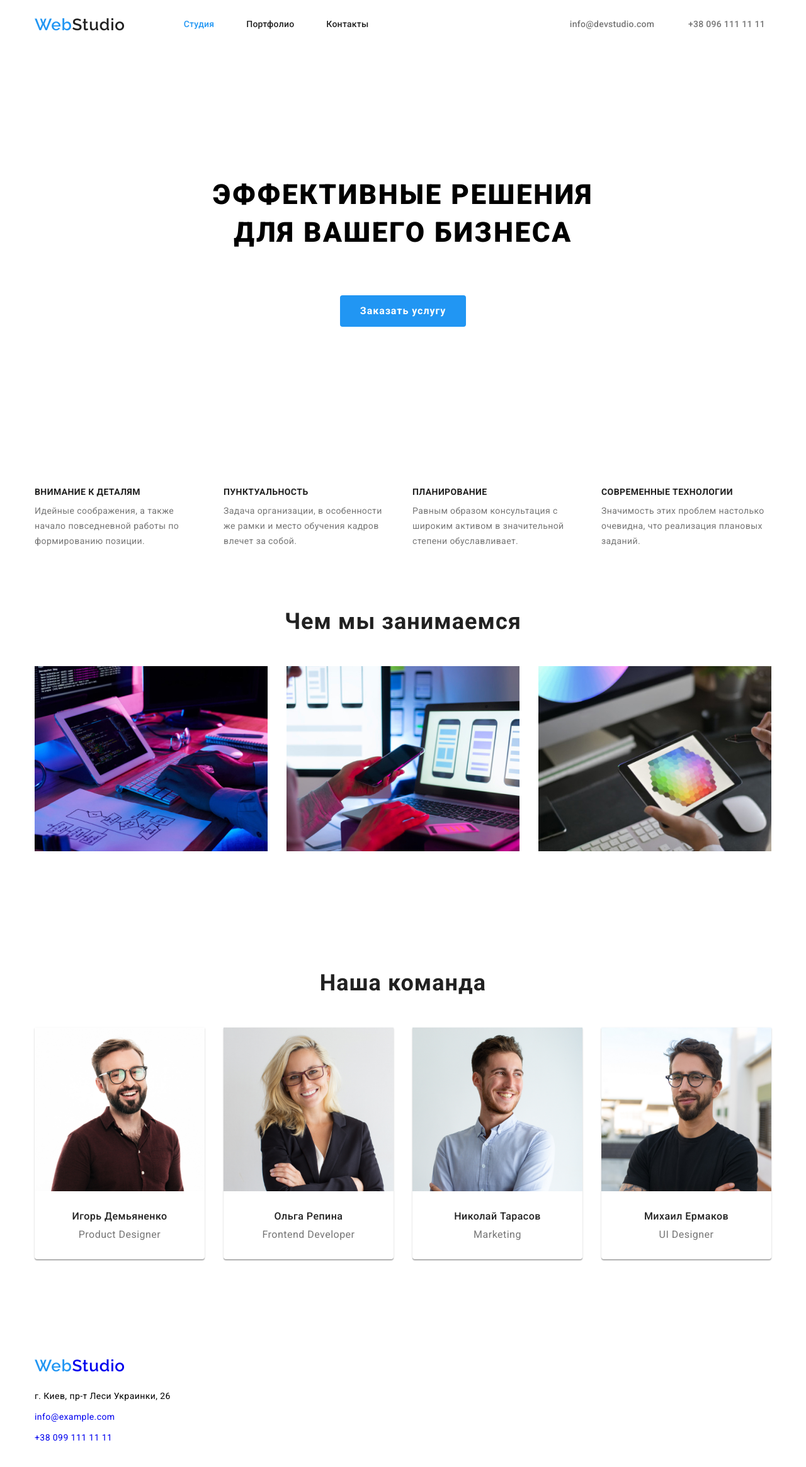
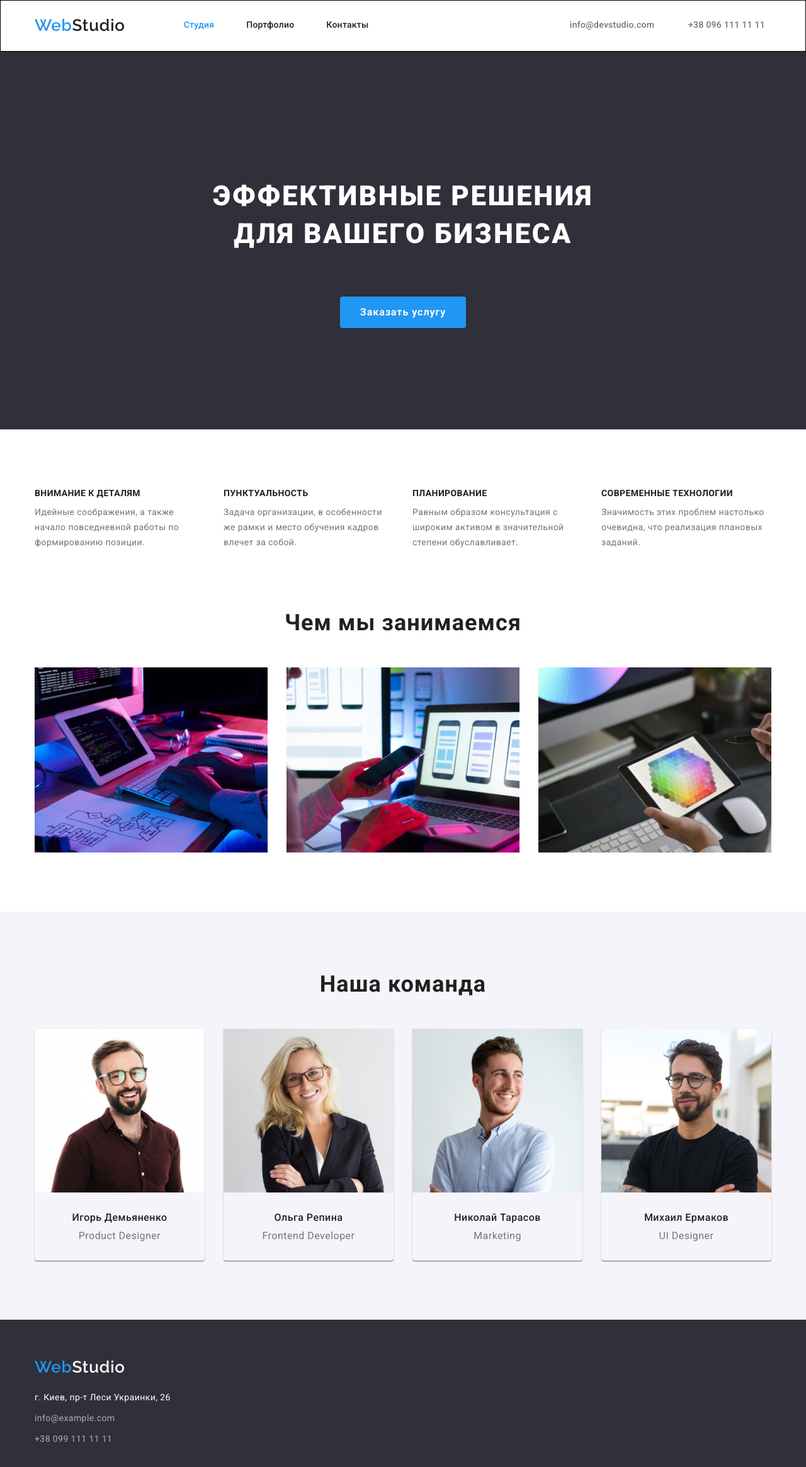
Before and after one commit to Viktoriia-Kostiuk/goit-markup-hw-03, a plain HTML site: page index.html in a window 1280 px wide. Shown: the whole page at 63% size. Drawn offline with nearby package versions, Linux system fonts and the light colour scheme.

Commit message:
ДЗ №3

```diff
--- a/css/styles.css
+++ b/css/styles.css
@@ -77,7 +77,8 @@ img {
   font-size: 14px;
   line-height: 1.14;
   letter-spacing: 0.02em;
-  border-bottom: ;
+  border: 1px solid #000000;
+  box-shadow: 0px 4px 4px rgba(0, 0, 0, 0.25);
 }
 .site-nav {
   display: flex;
@@ -140,6 +141,7 @@ img {
   font-size: 14px;
   line-height: 1.71;
   letter-spacing: 0.03em;
+  background: #2f303a;
 }
 .footer-logo {
   font-family: Raleway;
@@ -147,7 +149,7 @@ img {
   font-size: 26px;
   line-height: 1.19;
   letter-spacing: 0.03em;
-  /*color: var(--other-color);*/
+  color: var(--other-color);
 }
 
 .footer-logo > span {
@@ -159,7 +161,7 @@ img {
 .footer-address-item {
   margin-bottom: 9px;
   font-style: normal;
-  /*color: var(--other-color);*/
+  color: var(--other-color);
 }
 
 .footer-mail {
@@ -169,12 +171,15 @@ img {
 .footer-tel {
   display: block;
   font-style: normal;
-  /*color: rgba(255, 255, 255, 0.6);*/
+  color: rgba(255, 255, 255, 0.6);
 }
 /*----------END-FOOTER----------- */
 
 /*----------MAIN Cтудия----------- */
 
+.hero {
+  background: #2f303a;
+}
 .hero .container {
   min-height: 600px;
   padding-top: 200px;
@@ -188,7 +193,7 @@ img {
   text-align: center;
   letter-spacing: 0.06em;
   text-transform: uppercase;
-  /*color: var(--other-color);*/
+  color: var(--other-color);
 }
 
 .hero-btn {
@@ -262,6 +267,9 @@ img {
   text-align: center;
   letter-spacing: 0.03em;
   color: var(--secondary-color);
+}
+.command {
+  background: #f5f4fa;
 }
 .command-title {
   min-width: 264px;
```
